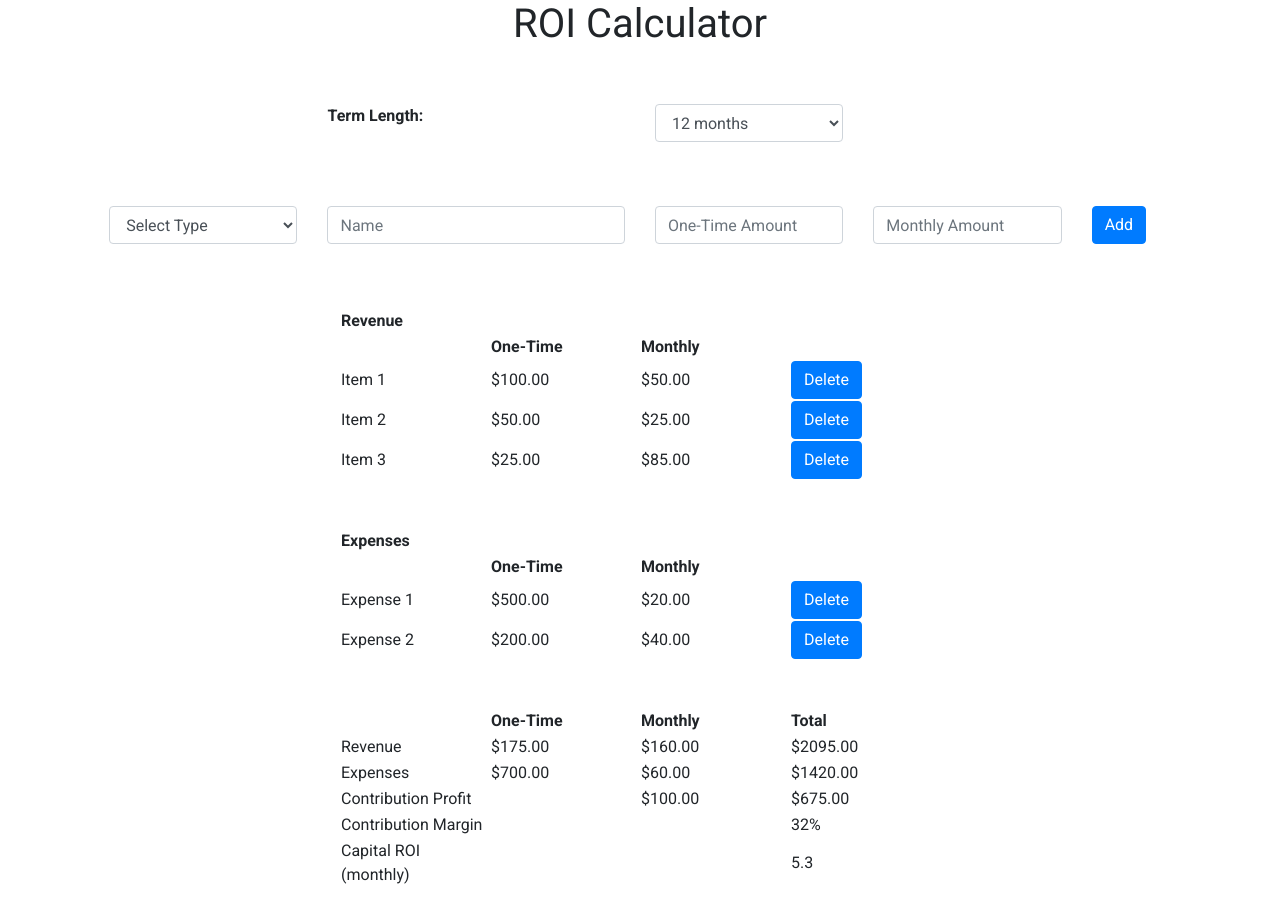
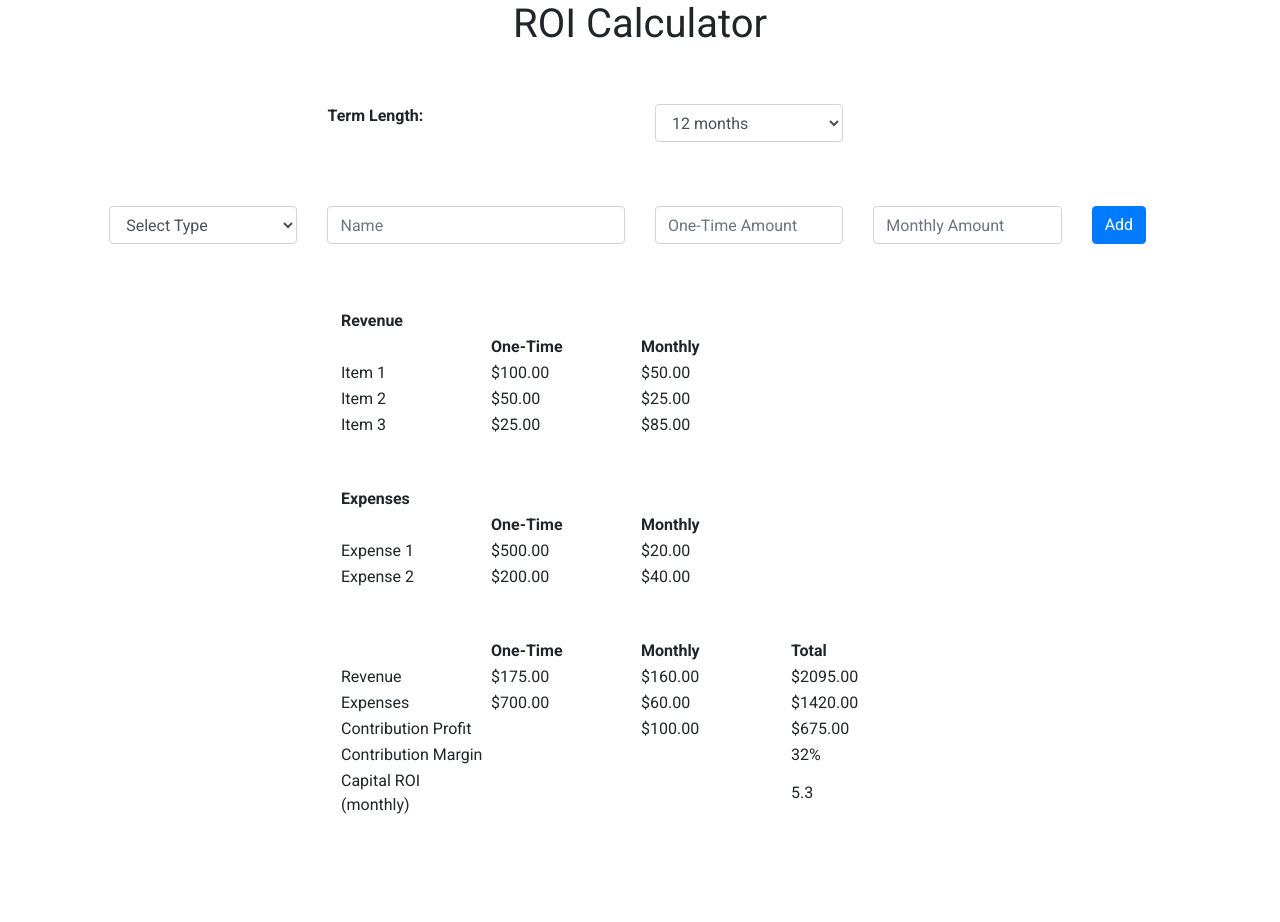
Before and after one commit to zayolab/developer-exercise, a React (Create React App) app: page / in a window 1280 px wide. Shown: the top 922 px of the page. After the commit the page ends 866 px from the top, so only its background shows below. Built offline with nearby package versions, Linux system fonts and the light colour scheme.

Commit message:
refactor/moving-value-calculator - Moved functions for getRevenueTableData and getExpensesTableData into separate files.

```diff
--- a/src/App.js
+++ b/src/App.js
@@ -1,10 +1,9 @@
 import React, { Component } from 'react';
-import {
-  Button,
- } from 'react-bootstrap';
 import {ChooseTermLength} from './ChooseTermLength';
 import {DisplayRoiTable} from './DisplayRoiTable';
 import {AddNewItemForm} from './AddNewItemForm';
+import {getRevenueTableData} from './getRevenueTableData';
+import {getExpensesTableData} from './getExpensesTableData';
 import './App.css';
 
 class App extends Component {
@@ -153,30 +152,8 @@ class App extends Component {
   }
 
   render() {
-    // create table rows from revenue state list
-    let revenueTableData = this.state.revenue.map((item, index) => {
-      return (
-        <tr key={"revenue" + index}>
-          <td>{item.name}</td>
-          <td>${item.oneTime.toFixed(2)}</td>
-          <td>${item.monthly.toFixed(2)}</td>
-          <td><Button onClick={() => this.handleDelete('revenue', index)}>Delete</Button></td>
-        </tr>
-      )
-    })
-    // create table rows from expenses state list
-    let expensesTableData = this.state.expenses.map((expense, index) => {
-      return (
-        <tr key={"expense" + index}>
-          <td>{expense.name}</td>
-          <td>${expense.oneTime.toFixed(2)}</td>
-          <td>${expense.monthly.toFixed(2)}</td>
-          <td><Button onClick={() => this.handleDelete('expenses', index)}>Delete</Button></td>
-        </tr>
-      )
-    })
-
-    // Calculations for totals
+    let revenueTableData = getRevenueTableData(this.state.revenue);
+    let expensesTableData = getExpensesTableData(this.state.expenses);
     let termLength = this.state.newTerm
     let totalRevenue = this.state.oneTimeRevenue + (this.state.monthlyRevenue * termLength)
     let totalExpense = this.state.oneTimeExpense + (this.state.monthlyExpense * termLength)
--- /dev/null
+++ b/src/getExpensesTableData.js
@@ -0,0 +1,16 @@
+import React from 'react';
+import './App.css'
+
+export const getExpensesTableData = (expenses) => {
+  return (
+    expenses.map((expense, index) => {
+      return (
+        <tr key={"expense" + index}>
+          <td>{expense.name}</td>
+          <td>${expense.oneTime.toFixed(2)}</td>
+          <td>${expense.monthly.toFixed(2)}</td>
+        </tr>
+      )
+    })
+  );
+}
--- /dev/null
+++ b/src/getRevenueTableData.js
@@ -0,0 +1,16 @@
+import React from 'react';
+import './App.css'
+
+export const getRevenueTableData = (revenue) => {
+  return (
+    revenue.map((item, index) => {
+      return (
+        <tr key={"revenue" + index}>
+          <td>{item.name}</td>
+          <td>${item.oneTime.toFixed(2)}</td>
+          <td>${item.monthly.toFixed(2)}</td>
+        </tr>
+      )
+    })
+  );
+}
```
